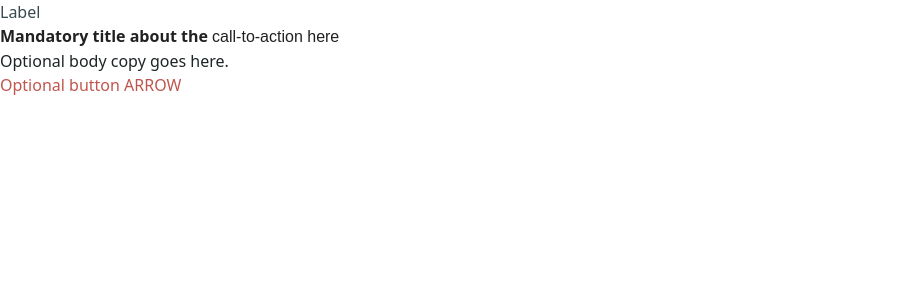
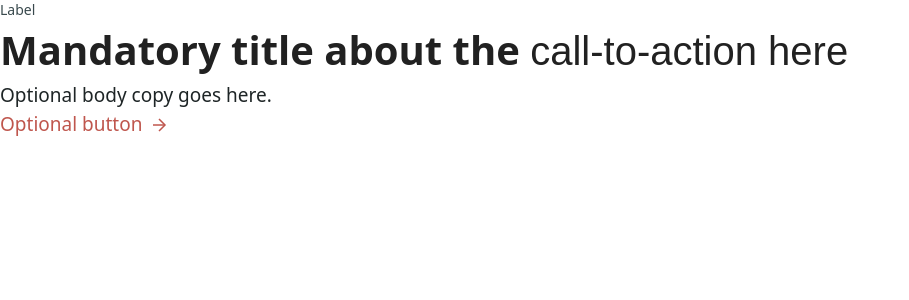
Before and after one commit to Rellor/cta-section, a Next.js app: page / in a window 1280 px wide. Shown: the top 300 px of the page, without its empty margins (0-909 px from the left). Built offline with nearby package versions, Linux system fonts and the light colour scheme; a web font is replaced by a local one.

Commit message:
Font size updated based on figma px

```diff
--- /dev/null
+++ b/src/components/icons/ArrowRight.jsx
@@ -0,0 +1,31 @@
+export default function ArrowRight({
+  className,
+  usedColor = "#BF564D",
+  ...props
+}) {
+  return (
+    <svg
+      width="24"
+      height="24"
+      viewBox="0 0 24 24"
+      fill="none"
+      xmlns="http://www.w3.org/2000/svg"
+      className={className}
+      {...props}
+    >
+      <path
+        d="M12 6L18 12L12 18"
+        stroke={usedColor}
+        strokeWidth="1.5"
+        strokeMiterlimit="4.62023"
+      />
+      <path
+        d="M6 12L18 12"
+        stroke={usedColor}
+        strokeWidth="1.5"
+        strokeMiterlimit="4.62023"
+        strokeLinejoin="round"
+      />
+    </svg>
+  );
+}
--- a/src/pages/index.js
+++ b/src/pages/index.js
@@ -1,14 +1,18 @@
+import ArrowRight from "@/components/icons/ArrowRight";
+
 export default function Home() {
   return (
     <div>
       <main>
-        <p className="text-groenGrijs">Label</p>
-        <h1 className="font-bold text-text1">
+        <p className="label">Label</p>
+        <h1 className="font-bold text-text1 text-[15px]">
           Mandatory title about the{" "}
           <span className="font-gt-alpina font-light">call-to-action here</span>
         </h1>
         <p className="text-text2">Optional body copy goes here.</p>
-        <button className="text-orangeRed">Optional button ARROW</button>
+        <button className="text-orangeRed text-[19px]">
+          Optional button <ArrowRight className="inline" />
+        </button>
       </main>
     </div>
   );
--- a/src/styles/globals.css
+++ b/src/styles/globals.css
@@ -21,3 +21,15 @@ body {
   color: var(--foreground);
   font-family: var(--font-commons);
 }
+
+.label {
+  @apply text-sm text-groenGrijs;
+}
+
+p {
+  @apply text-[19px] text-text2;
+}
+
+h1 {
+  @apply text-[2.5rem] font-bold;
+}
```
Also changed, not shown: public/images/icons/ArrowRight.svg (added).
